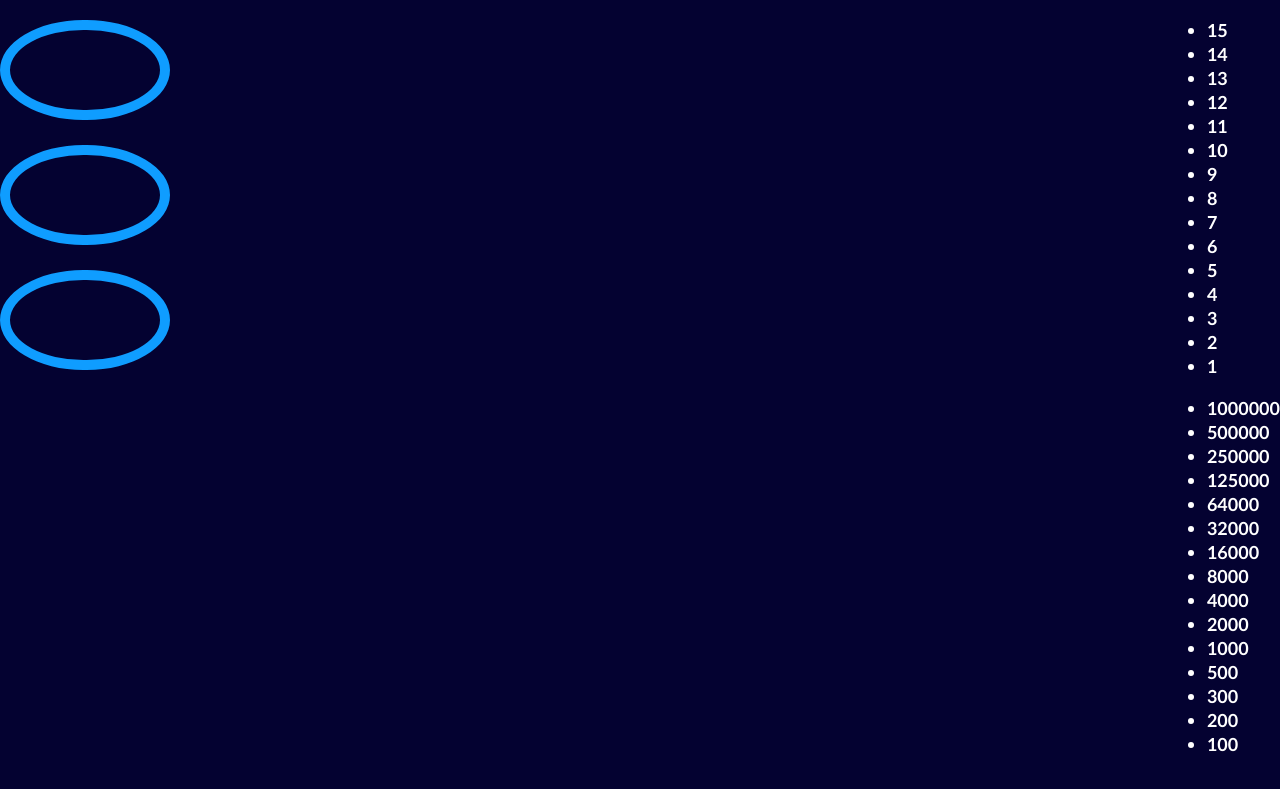
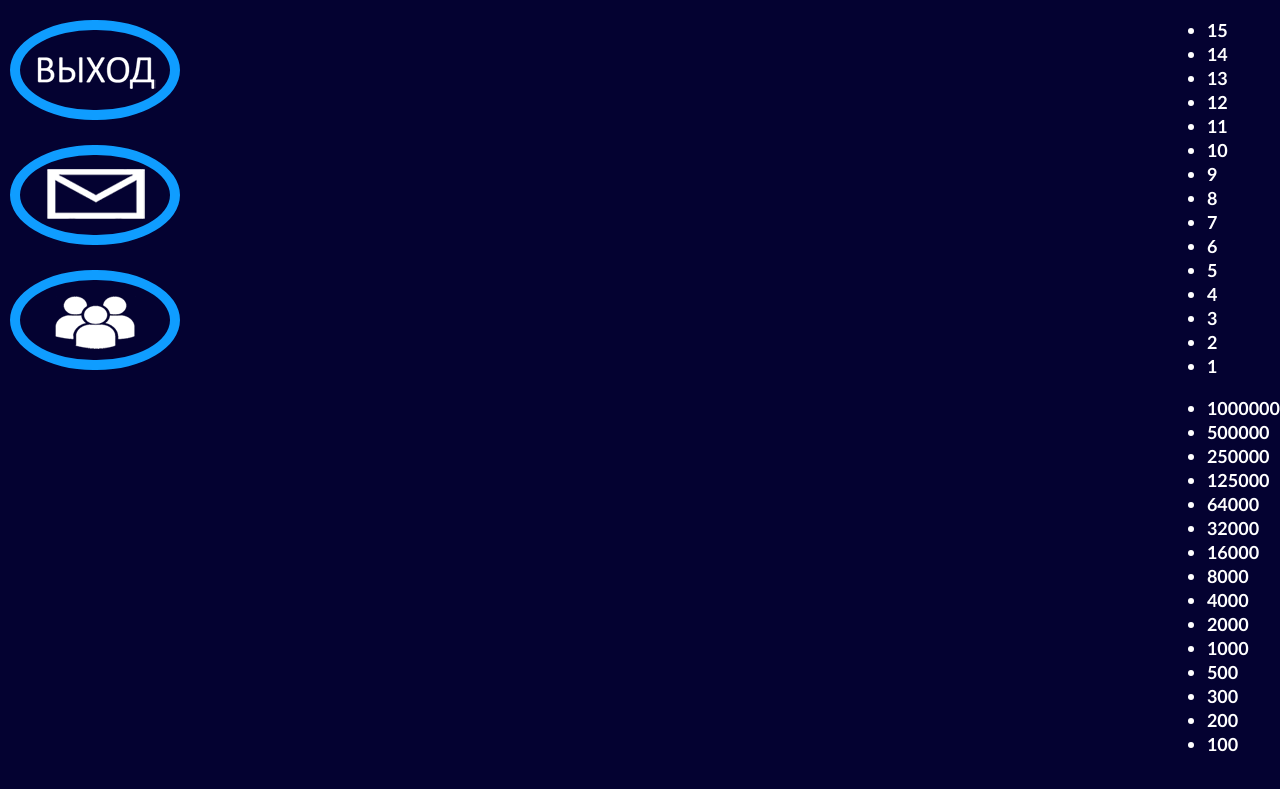
Before and after one commit to volodya-zhenin/whoWantsToBeAlcoholic, a plain HTML site: page index.html in a window 1280 px wide. Shown: the top 789 px of the page. Drawn offline with Linux system fonts and the light colour scheme.

Commit message:
Оформленный верхний левый угол

```diff
--- a/index.css
+++ b/index.css
@@ -12,6 +12,7 @@ body {
 
 .left-column {
 	margin-top:20px;
+	margin-left:10px;
 	float:left;
 }
 
@@ -20,7 +21,20 @@ body {
 	height:80px;
 	border:10px solid #0f9dff;
 	border-radius:150px / 90px;
+	background:url("img/icon-sprite.png") no-repeat;
 	margin-bottom:25px;
+}
+
+.exit {
+	background-position: 8px 27px;
+}
+
+.message {
+	background-position: 8px -39px;
+}
+
+.help {
+	background-position: 8px -105px;
 }
 
 .right-column {
```
Also changed, not shown: img/icon-sprite.png (added).
